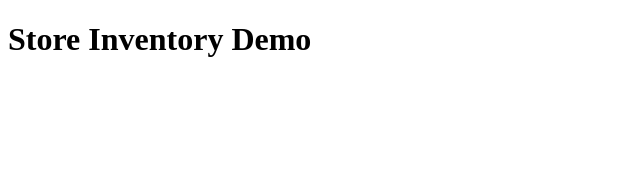
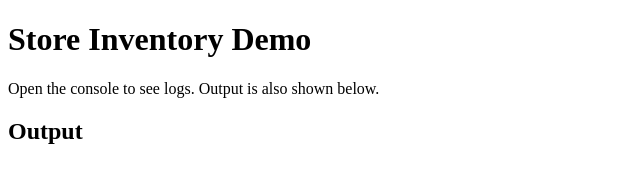
Before and after one commit to angelysmael/js-inventory-assignment, a plain HTML site: page index.html in a window 1280 px wide. Shown: the whole page, without its empty margins (0-640 px from the left). Drawn offline with Linux system fonts and the light colour scheme.

Commit message:
link main script and script.js

```diff
--- a/index.html
+++ b/index.html
@@ -6,5 +6,11 @@
 </head>
 <body>
   <h1>Store Inventory Demo</h1>
+  <p>Open the console to see logs. Output is also shown below.</p>
+
+  <h2>Output</h2>
+  <pre id="output"></pre>
+
+  <script src="script.js" defer></script>
 </body>
 </html>
```
